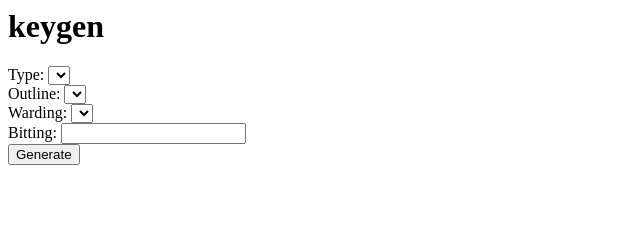
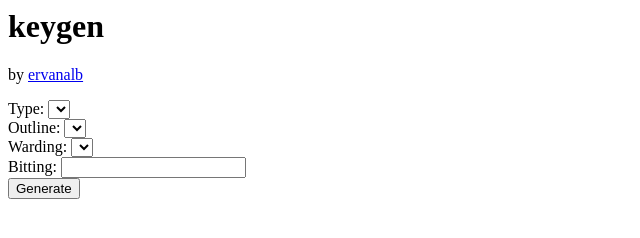
Before and after one commit to ervanalb/keygen, a plain HTML site: page web/index.htm in a window 1280 px wide. Shown: the whole page, without its empty margins (0-640 px from the left). Drawn offline with Linux system fonts and the light colour scheme; no server answers.

Commit message:
add byline

```diff
--- a/web/index.htm
+++ b/web/index.htm
@@ -9,6 +9,7 @@
 </head>
 <body>
 <h1>keygen</h1>
+<p id="byline">by <a href="https://github.com/ervanalb/keygen">ervanalb</a></p>
 <form id="key_form">
 <div>Type: <select id="key_type"></select></div>
 <div>Outline: <select id="key_outline"></select></div>
```
